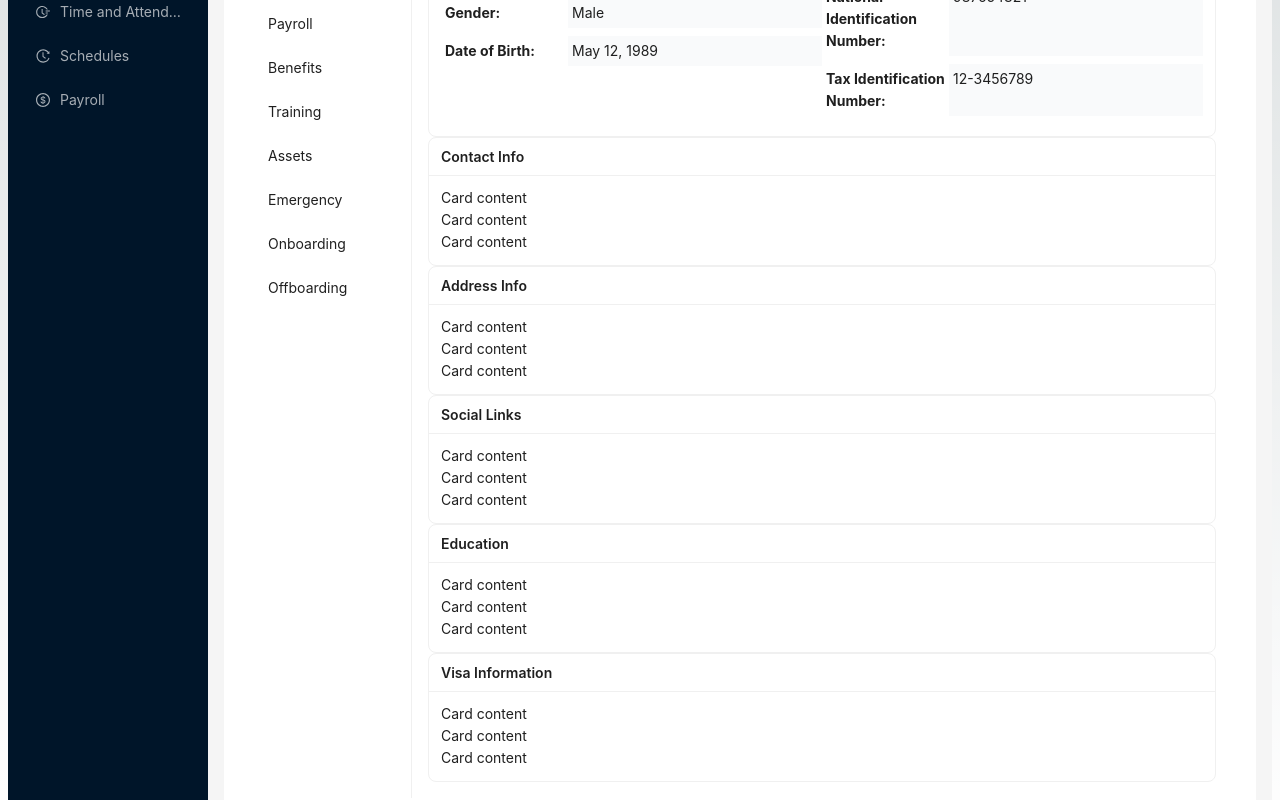
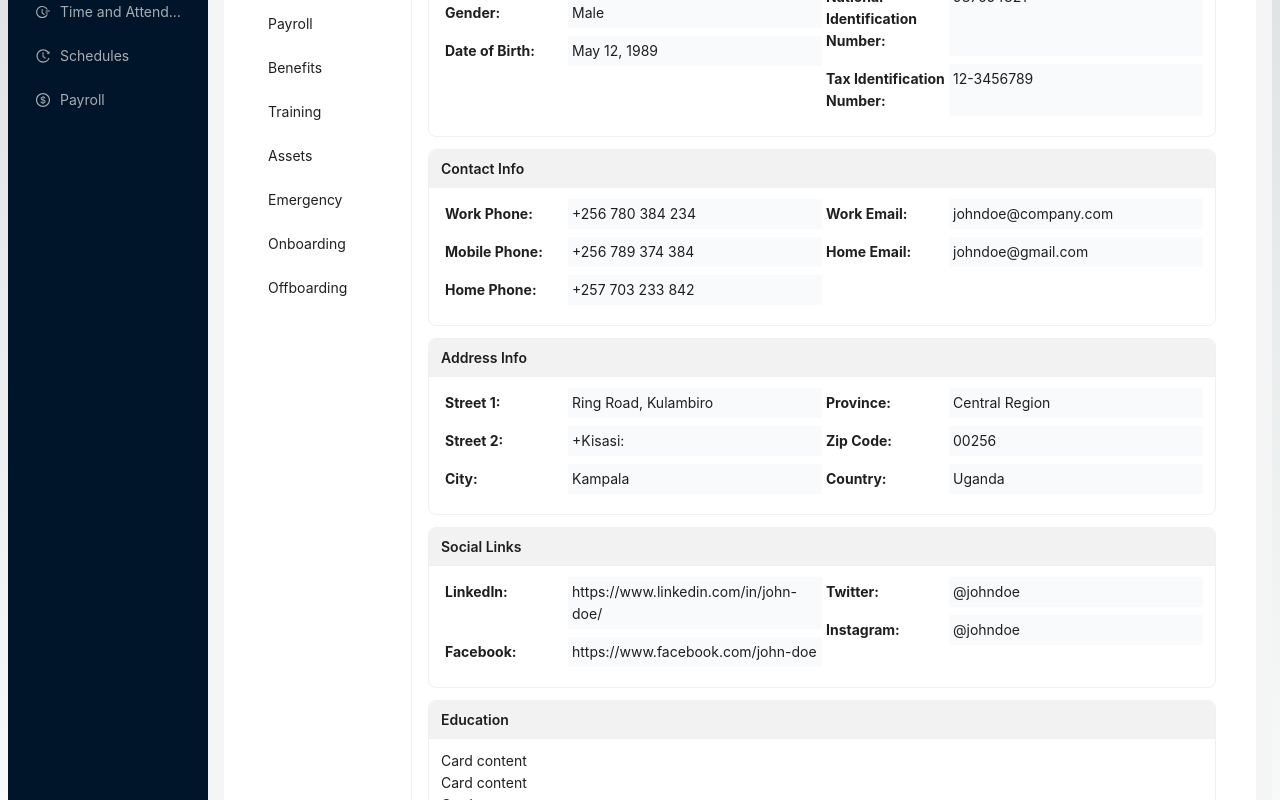
Before and after one commit to manpikingillz/fedhr-nextjs-antd, a Next.js app: page /hr/employees/employee-details/employee-details-tabs/1/personal-information in a window 1280 px wide. Shown: the part 340-1140 px from the top of the page. Built offline with nearby package versions, Linux system fonts and the light colour scheme; no server answers.

Commit message:
added ui for basic info, contact, address, and social links

```diff
--- a/src/app/hr/employees/employee-details/employee-details-tabs/[employeeId]/personal-information/page.tsx
+++ b/src/app/hr/employees/employee-details/employee-details-tabs/[employeeId]/personal-information/page.tsx
@@ -154,27 +154,96 @@ function PersonalInformation() {
           </div>
         </Form> */}
 
-      <Card title="Contact Info" bordered={true} size="small">
+      <Card title="Contact Info" bordered={true} size="small" headStyle={{backgroundColor: '#F2F2F2'}} className='mt-3'>
+        <div className="flex">
+          <div className='w-1/2'>
+            <div className="flex mb-2">
+              <strong className="	 flex-1 p-1 w-1/3">Work Phone:</strong>
+              <span className="flex-2 p-1 w-2/3 bg-gray-50">+256 780 384 234</span>
+            </div>
+            <div className="flex mb-2">
+              <strong className=" flex-1 p-1  w-1/3">Mobile Phone:</strong>
+              <span className="flex-2 p-1 w-2/3 bg-gray-50">+256 789 374 384</span>
+            </div>
+            <div className="flex mb-2">
+              <strong className=" flex-1 p-1 w-1/3">Home Phone:</strong>
+              <span className="flex-2 p-1 w-2/3 bg-gray-50">+257 703 233 842</span>
+            </div>
+          </div>
+          <div className='w-1/2'>
+            <div className="flex mb-2">
+              <strong className="	 flex-1 p-1 w-1/3">Work Email:</strong>
+              <span className="flex-2 p-1 w-2/3 bg-gray-50">johndoe@company.com</span>
+            </div>
+            <div className="flex mb-2">
+              <strong className=" flex-1 p-1  w-1/3">Home Email:</strong>
+              <span className="flex-2 p-1 w-2/3 bg-gray-50">johndoe@gmail.com</span>
+            </div>
+          </div>
+        </div>
+      </Card>
+      <Card title="Address Info" bordered={true} size="small" headStyle={{backgroundColor: '#F2F2F2'}} className='mt-3'>
+        <div className="flex">
+          <div className='w-1/2'>
+            <div className="flex mb-2">
+              <strong className="	 flex-1 p-1 w-1/3">Street 1:</strong>
+              <span className="flex-2 p-1 w-2/3 bg-gray-50">Ring Road, Kulambiro</span>
+            </div>
+            <div className="flex mb-2">
+              <strong className=" flex-1 p-1  w-1/3">Street 2:</strong>
+              <span className="flex-2 p-1 w-2/3 bg-gray-50">+Kisasi:</span>
+            </div>
+            <div className="flex mb-2">
+              <strong className=" flex-1 p-1 w-1/3">City:</strong>
+              <span className="flex-2 p-1 w-2/3 bg-gray-50">Kampala</span>
+            </div>
+          </div>
+          <div className='w-1/2'>
+            <div className="flex mb-2">
+              <strong className="	 flex-1 p-1 w-1/3">Province:</strong>
+              <span className="flex-2 p-1 w-2/3 bg-gray-50">Central Region</span>
+            </div>
+            <div className="flex mb-2">
+              <strong className=" flex-1 p-1  w-1/3">Zip Code:</strong>
+              <span className="flex-2 p-1 w-2/3 bg-gray-50">00256</span>
+            </div>
+            <div className="flex mb-2">
+              <strong className=" flex-1 p-1  w-1/3">Country:</strong>
+              <span className="flex-2 p-1 w-2/3 bg-gray-50">Uganda</span>
+            </div>
+          </div>
+        </div>
+      </Card>
+      <Card title="Social Links" bordered={true} size="small" headStyle={{backgroundColor: '#F2F2F2'}} className='mt-3'>
+        <div className="flex">
+          <div className='w-1/2'>
+            <div className="flex mb-2">
+              <strong className="	 flex-1 p-1 w-1/3">LinkedIn:</strong>
+              <span className="flex-2 p-1 w-2/3 bg-gray-50">https://www.linkedin.com/in/john-doe/</span>
+            </div>
+            <div className="flex mb-2">
+              <strong className=" flex-1 p-1  w-1/3">Facebook:</strong>
+              <span className="flex-2 p-1 w-2/3 bg-gray-50">https://www.facebook.com/john-doe</span>
+            </div>
+          </div>
+          <div className='w-1/2'>
+            <div className="flex mb-2">
+              <strong className="	 flex-1 p-1 w-1/3">Twitter:</strong>
+              <span className="flex-2 p-1 w-2/3 bg-gray-50">@johndoe</span>
+            </div>
+            <div className="flex mb-2">
+              <strong className=" flex-1 p-1  w-1/3">Instagram:</strong>
+              <span className="flex-2 p-1 w-2/3 bg-gray-50">@johndoe</span>
+            </div>
+          </div>
+        </div>
+      </Card>
+      <Card title="Education" bordered={true} size="small" headStyle={{backgroundColor: '#F2F2F2'}} className='mt-3'>
         <p>Card content</p>
         <p>Card content</p>
         <p>Card content</p>
       </Card>
-      <Card title="Address Info" bordered={true} size="small">
-        <p>Card content</p>
-        <p>Card content</p>
-        <p>Card content</p>
-      </Card>
-      <Card title="Social Links" bordered={true} size="small">
-        <p>Card content</p>
-        <p>Card content</p>
-        <p>Card content</p>
-      </Card>
-      <Card title="Education" bordered={true} size="small">
-        <p>Card content</p>
-        <p>Card content</p>
-        <p>Card content</p>
-      </Card>
-      <Card title="Visa Information" bordered={true} size="small">
+      <Card title="Visa Information" bordered={true} size="small" headStyle={{backgroundColor: '#F2F2F2'}} className='mt-3'>
         <p>Card content</p>
         <p>Card content</p>
         <p>Card content</p>
```
